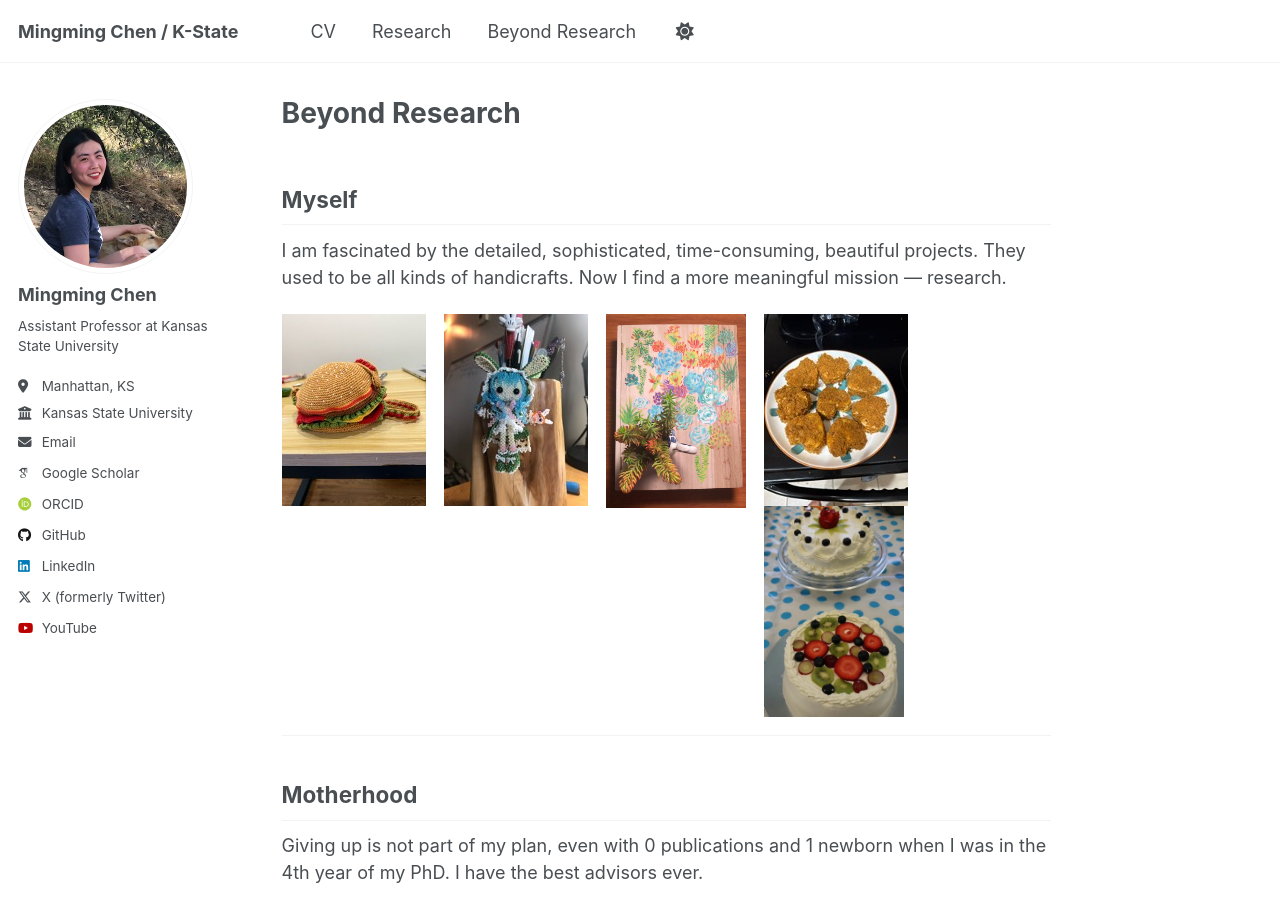
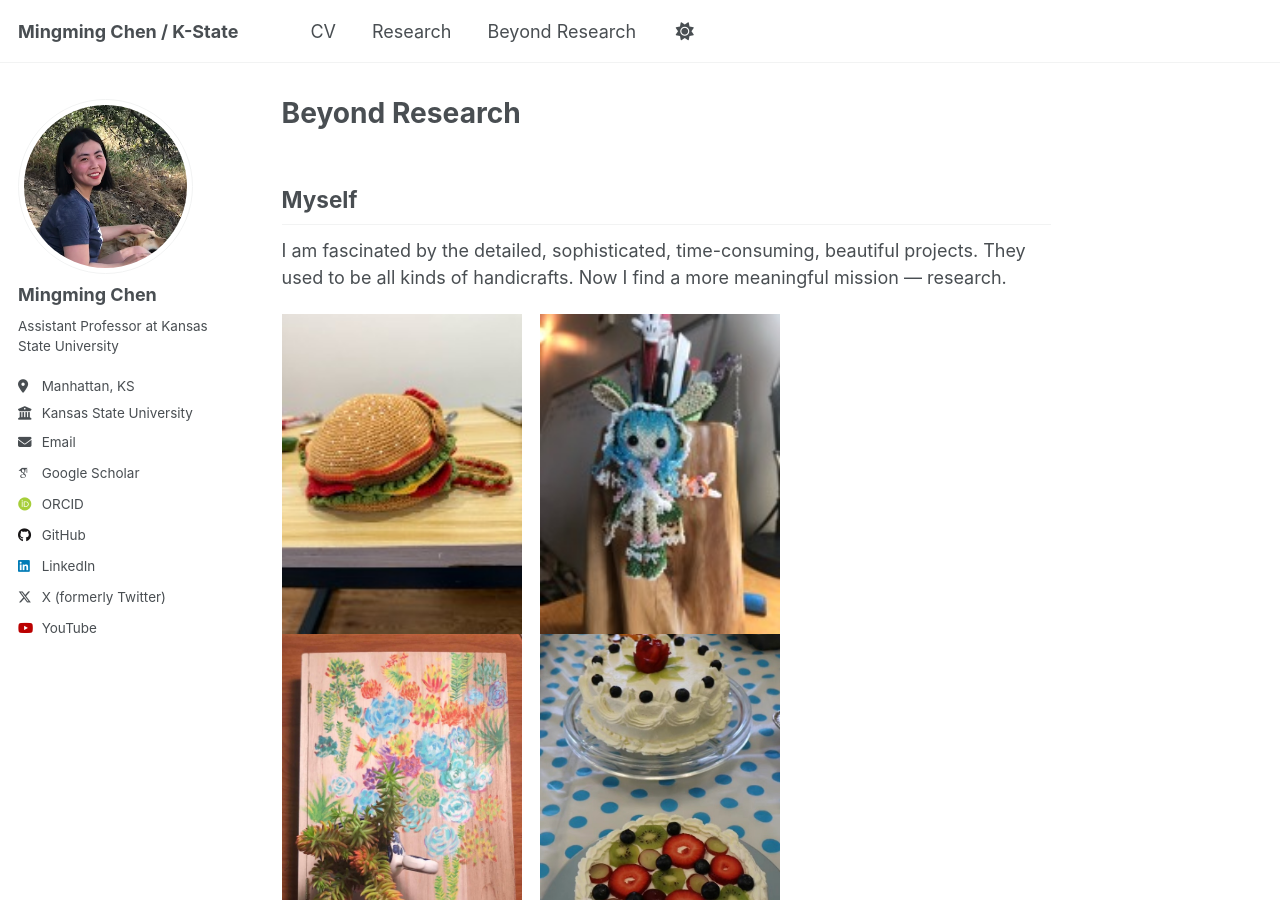
Before and after one commit to mzc796/mzc796.github.io, a Jekyll site: the page built from _pages/beyond_research.md, in a window 1280 px wide and 900 px high. Built offline with Jekyll 4.4.1, drawn with Linux system fonts in a browser that asks for light colours; some web fonts are replaced; a script that is not in the unit is left out.

Commit message:
Update beyond_research.md

```diff
--- a/_pages/beyond_research.md
+++ b/_pages/beyond_research.md
@@ -10,15 +10,13 @@
 
 I am fascinated by the detailed, sophisticated, time-consuming, beautiful projects. They used to be all kinds of handicrafts. Now I find a more meaningful mission --- research.
 
-![Handmade hamburger bag]({{ "/images/bag.jpg" | relative_url }}){: .align-left .third }
+![Handmade hamburger bag]({{ "/images/bag.jpg" | relative_url }}){: .align-left width="240" }
 
-![(3D_Beaded_Rabbit_Girl)]({{ "/images/rabbit_girl.jpg" | relative_url }}){: .align-left .third }
+![(3D_Beaded_Rabbit_Girl)]({{ "/images/rabbit_girl.jpg" | relative_url }}){: .align-left width="240" }
 
-![(Paint)]({{ "/images/succulent.jpg" | relative_url }}){: .align-left width="140" }
+![(Paint)]({{ "/images/succulent.jpg" | relative_url }}){: .align-left width="240" }
 
-![(Only for Chloe)]({{ "/images/cakes.jpg" | relative_url }}){: .align-left .third }
-
-![(Birthday Cake)]({{ "/images/birthday_cake.jpg" | relative_url }}){: .align-left width="140" }
+![(Birthday Cake)]({{ "/images/birthday_cake.jpg" | relative_url }}){: .align-left width="240" }
 
 <div style="clear: both;"></div>
 
```
